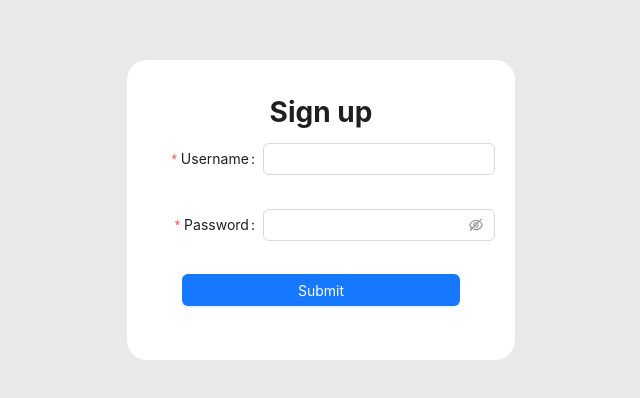
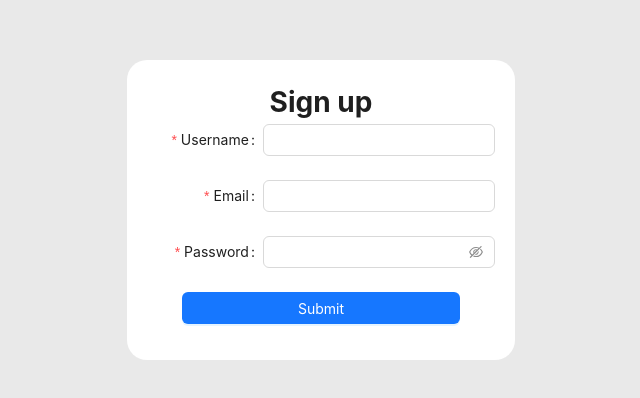
Before and after one commit to npouriaa/JWT-React, a React (Vite) app: page /signup in a window 1280 px wide. Shown: the part 190-588 px from the top of the page, without its empty margins (319-959 px from the left). Built offline with nearby package versions, Linux system fonts and the light colour scheme.

Commit message:
handle login,add email to signup, add router func

```diff
--- a/src/pages/Login.jsx
+++ b/src/pages/Login.jsx
@@ -1,9 +1,36 @@
 import { Button, Form, Input } from "antd";
-import React from "react";
+import React, { useState } from "react";
+import authService from "../services/auth.service";
 
-const Login = () => {
+const Login = (props) => {
+  const [username, setUsername] = useState("");
+  const [password, setPassword] = useState("");
+  const [loading, setLoading] = useState(false);
+  const [message, setMessage] = useState("");
+
+  const handleLogin = (e) => {
+    e.preventDefault();
+    setMessage("");
+    setLoading(true);
+    authService.login(username, password).then(() => {
+      props.router.navigate("/profile");
+      window.location.reload();
+    }),
+      (error) => {
+        const resMessage =
+          (error.response &&
+            error.response.data &&
+            error.response.data.message) ||
+          error.message ||
+          error.toString();
+        setLoading(false);
+        setMessage(resMessage);
+      };
+  };
+
   return (
     <Form
+      onFinish={(e) => handleLogin(e)}
       className="form"
       labelCol={{
         span: 8,
@@ -21,7 +48,7 @@ const Login = () => {
           },
         ]}
       >
-        <Input />
+        <Input onChange={(e) => setUsername(e.target.value)} />
       </Form.Item>
 
       <Form.Item
@@ -35,7 +62,7 @@ const Login = () => {
           },
         ]}
       >
-        <Input.Password />
+        <Input.Password onChange={(e) => setPassword(e.target.value)} />
       </Form.Item>
 
       <Form.Item className="form-item button-item">
--- a/src/pages/SignUp.jsx
+++ b/src/pages/SignUp.jsx
@@ -18,6 +18,23 @@ const SignUp = () => {
           {
             required: true,
             message: "Please input your username!",
+          },
+        ]}
+      >
+        <Input />
+      </Form.Item>
+      <Form.Item
+        label="Email"
+        name="email"
+        className="form-item"
+        rules={[
+          {
+            required: true,
+            message: "Please input your email!",
+          },
+          {
+            type: "email",
+            message: "Please enter a valid email address!",
           },
         ]}
       >
```
Also changed, not shown: src/common/with-router.js (added, +11 -0 lines).
